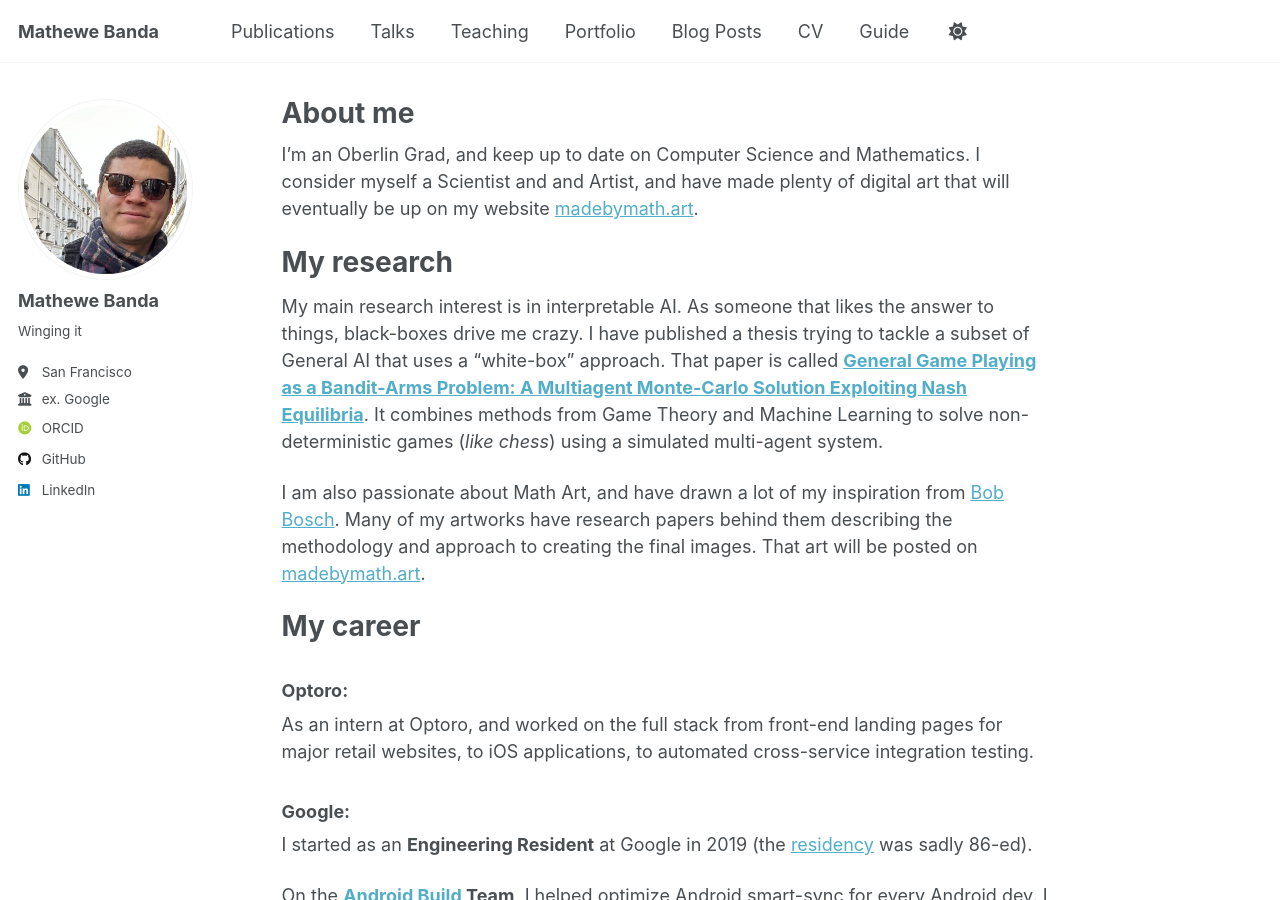
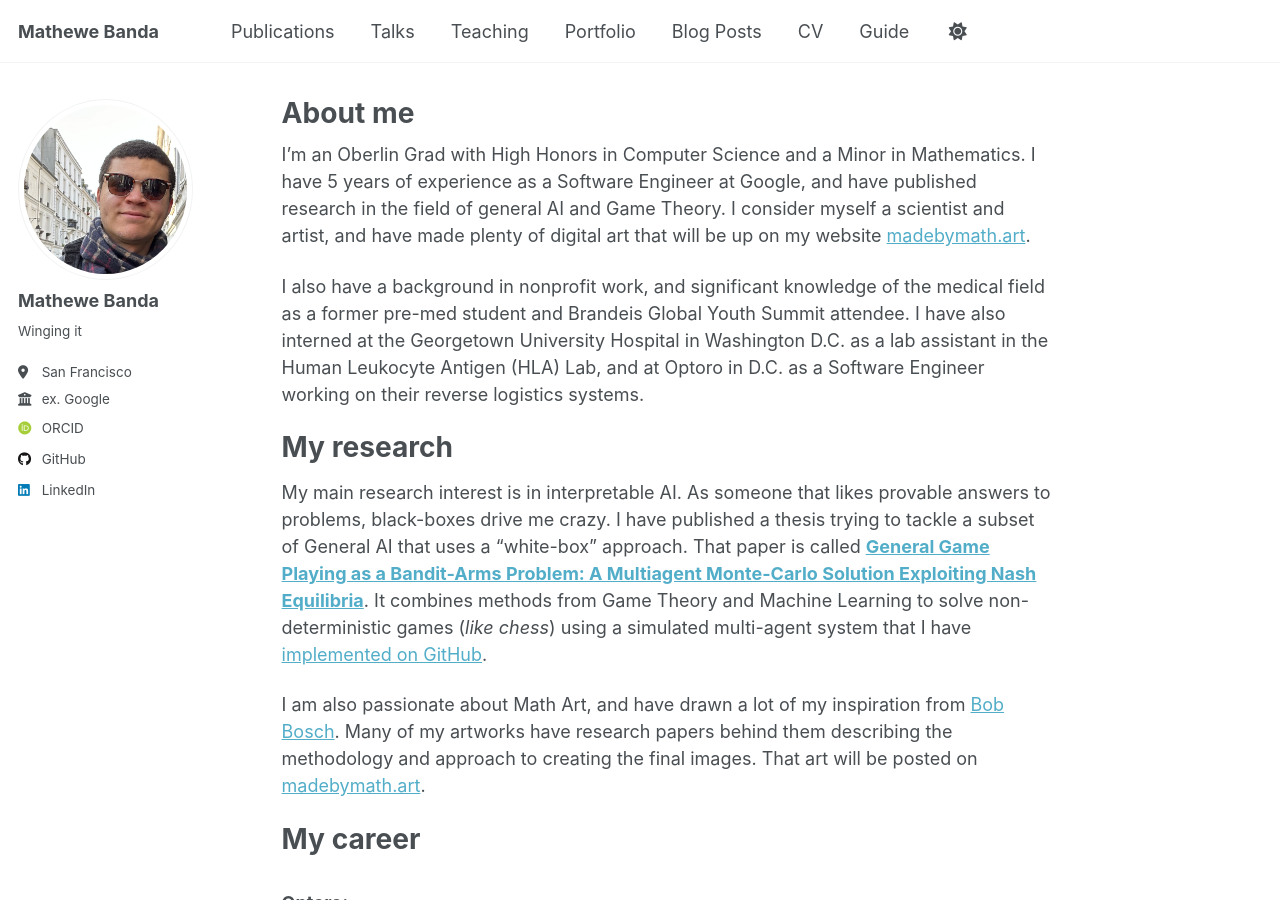
Before and after one commit to MatheweB/mathewedotcom, a Jekyll site: the page built from _pages/about.md, in a window 1280 px wide and 900 px high. Built offline with Jekyll 4.4.1, drawn with Linux system fonts in a browser that asks for light colours; some web fonts are replaced.

Commit message:
Adding more background

```diff
--- a/_pages/about.md
+++ b/_pages/about.md
@@ -7,18 +7,19 @@ redirect_from:
   - /about.html
 ---
 
-I'm an Oberlin Grad, and keep up to date on Computer Science and Mathematics. I consider myself a Scientist and and Artist, and have made plenty of digital art that will eventually be up on my website [madebymath.art](https://www.madebymath.art).
+I'm an Oberlin Grad with High Honors in Computer Science and a Minor in Mathematics. I have 5 years of experience as a Software Engineer at Google, and have published research in the field of general AI and Game Theory. I consider myself a scientist and artist, and have made plenty of digital art that will be up on my website [madebymath.art](https://www.madebymath.art).
+
+I also have a background in nonprofit work, and significant knowledge of the medical field as a former pre-med student and Brandeis Global Youth Summit attendee. I have also interned at the Georgetown University Hospital in Washington D.C. as a lab assistant in the Human Leukocyte Antigen (HLA) Lab, and at Optoro in D.C. as a Software Engineer working on their reverse logistics systems.
 
 My research
 ======
-My main research interest is in interpretable AI. As someone that likes the answer to things, black-boxes drive me crazy. I have published a thesis trying to tackle a subset of General AI that uses a "white-box" approach. That paper is called **[General Game Playing as a Bandit-Arms Problem: A Multiagent Monte-Carlo Solution Exploiting Nash Equilibria](https://digitalcommons.oberlin.edu/honors/116/)**. It combines methods from Game Theory and Machine Learning to solve non-deterministic games (*like chess*) using a simulated multi-agent system.
+My main research interest is in interpretable AI. As someone that likes provable answers to problems, black-boxes drive me crazy. I have published a thesis trying to tackle a subset of General AI that uses a "white-box" approach. That paper is called **[General Game Playing as a Bandit-Arms Problem: A Multiagent Monte-Carlo Solution Exploiting Nash Equilibria](https://digitalcommons.oberlin.edu/honors/116/)**. It combines methods from Game Theory and Machine Learning to solve non-deterministic games (*like chess*) using a simulated multi-agent system that I have [implemented on GitHub](https://github.com/MatheweB/GameAgentsHonors/tree/master).
 
 I am also passionate about Math Art, and have drawn a lot of my inspiration from [Bob Bosch](https://dominoartwork.com). Many of my artworks have research papers behind them describing the methodology and approach to creating the final images. That art will be posted on [madebymath.art](https://www.madebymath.art).
 
 My career
 ======
 ### Optoro:
-
 As an intern at Optoro, and worked on the full stack from front-end landing pages for major retail websites, to iOS applications, to automated cross-service integration testing.
 
 ### Google:
```
